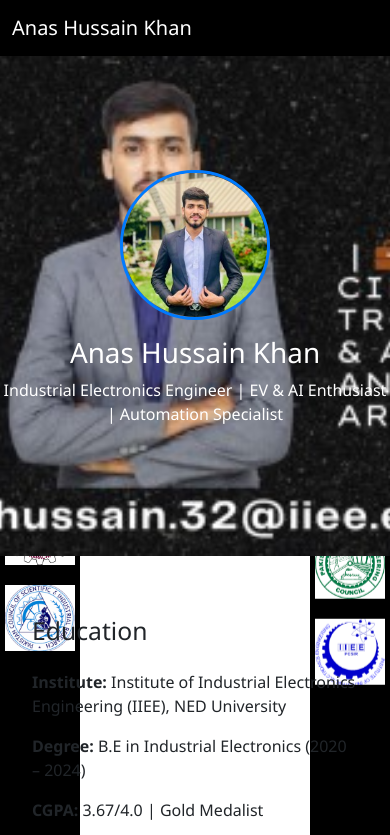
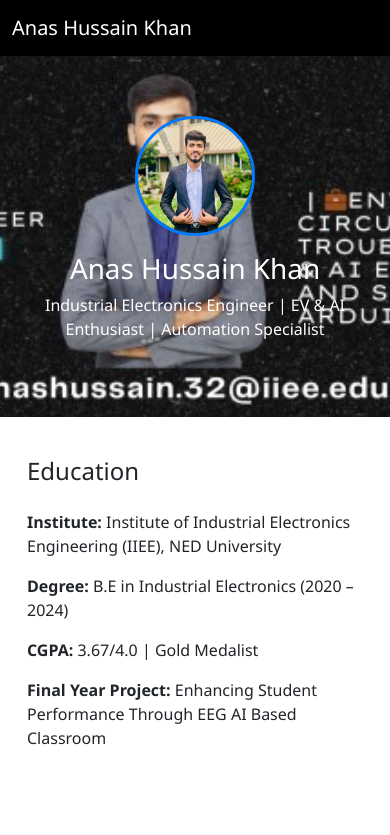
Before and after one commit to AnasHussaink/anas, a plain HTML site: page index.html in a window 390 px wide. Shown: the top 835 px of the page. Drawn offline with nearby package versions, Linux system fonts and the light colour scheme.

Commit message:
Update index.html

```diff
--- a/index.html
+++ b/index.html
@@ -34,6 +34,7 @@
             text-align: center;
             position: relative;
             z-index: 1000;
+            padding: 0 20px;
         }
 
         .profile-pic {
@@ -127,6 +128,25 @@
             margin-top: 40px;
             position: relative;
             z-index: 1000;
+        }
+
+        @media (max-width: 767px) {
+            .side-banners {
+                display: none;
+            }
+            .banner {
+                height: auto;
+                padding: 60px 20px;
+            }
+            .profile-pic {
+                width: 120px;
+            }
+            .section {
+                padding: 40px 15px;
+            }
+            h2 {
+                font-size: 1.5rem;
+            }
         }
     </style>
 </head>
```
